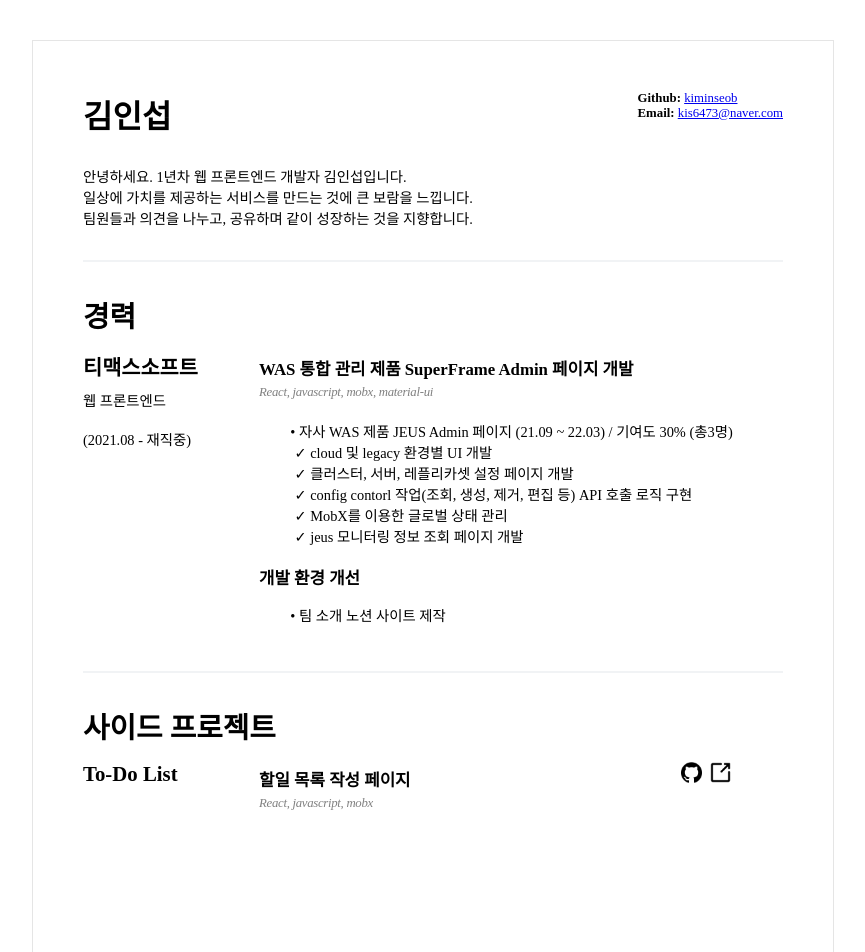
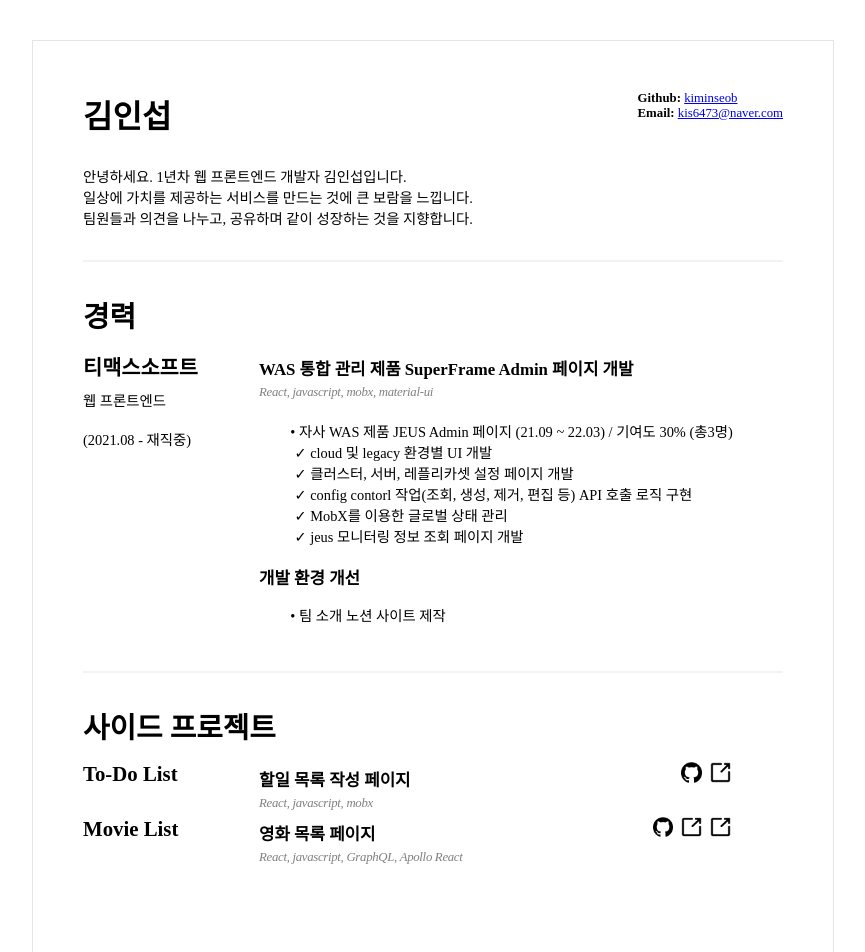
Before and after one commit to kiminseob/resume, a React app: page / in a window 1280 px wide. Shown: the top 952 px of the page, without its empty margins (207-1072 px from the left). Built offline with nearby package versions, Linux system fonts and the light colour scheme.

Commit message:
feat: side project 추가

```diff
--- a/src/components/Project.jsx
+++ b/src/components/Project.jsx
@@ -32,6 +32,39 @@ function Project() {
           </SC.Row>
         </SC.Column>
       </SC.Row>
+      <SC.Row>
+        <SC.Column>
+          <SC.Company>Movie List</SC.Company>
+        </SC.Column>
+        <SC.Column>
+          <SC.FullRow>
+            <SC.RowHeader>영화 목록 페이지</SC.RowHeader>
+            <SC.Row>
+              <a
+                href="https://github.com/kiminseob/react_movie_app"
+                target="_blank"
+              >
+                <SC.Icon src="icon/github.png" />
+              </a>
+              <a
+                href="https://kiminseob.github.io/movieql-client"
+                target="_blank"
+              >
+                <SC.Icon src="icon/expand.png" />
+              </a>
+              <a
+                href="https://kiminseob.github.io/react_movie_app"
+                target="_blank"
+              >
+                <SC.Icon src="icon/expand.png" />
+              </a>
+            </SC.Row>
+          </SC.FullRow>
+          <SC.Row>
+            <SC.Stack>React, javascript, GraphQL, Apollo React</SC.Stack>
+          </SC.Row>
+        </SC.Column>
+      </SC.Row>
     </section>
   );
 }
```
